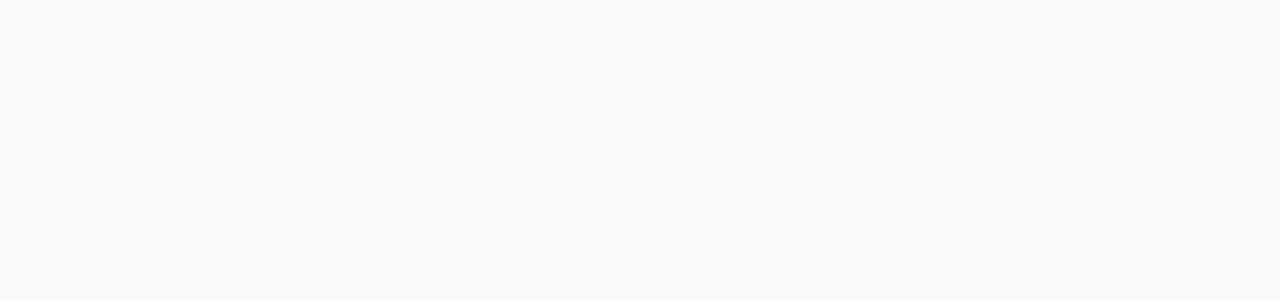
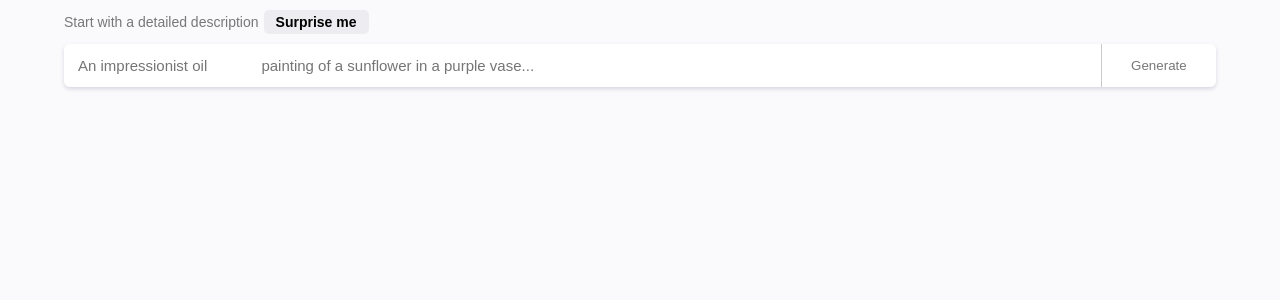
Before and after one commit to karolinasniezek/AI-development-dall-e-open-ai-react, a React (Create React App) app: page / in a window 1280 px wide. Shown: the top 300 px of the page. Built offline with nearby package versions, Linux system fonts and the light colour scheme.

Commit message:
add App.js

```diff
--- a/src/App.js
+++ b/src/App.js
@@ -1,7 +1,42 @@
 const App = () => {
+  const supriseOptions = [
+    'A blue ostrich eating melon',
+    'A matisse style shark on the telephone',
+    'A pineapple sunbathing on an island'
+  ]
+
+  const getImages = async () => {
+    try {
+      const options = {
+        method: 'POST',
+        body: JSON.stringify({
+          message: 'TEST'
+        }),
+        headers: {
+          'Content-type': 'application/json'
+        }
+      }
+      const response = await fetch('http://localhost:8000/images', options)
+      const data = await response.json()
+      console.log(data)
+    } catch (error) {
+      console.error(error)
+    }
+  }
   return (
     <div className="App">
-
+      <section className="search-section">
+        <p>Start with a detailed description
+          <span className="suprise">Surprise me</span>
+        </p>
+        <div className="input-container">
+          <input
+            placeholder="An impressionist oil
+            painting of a sunflower in a purple vase..."/>
+          <button onClick={getImages}>Generate</button>
+        </div>
+      </section>
+      <section className="image-section"></section>
     </div>
   );
 }
```
